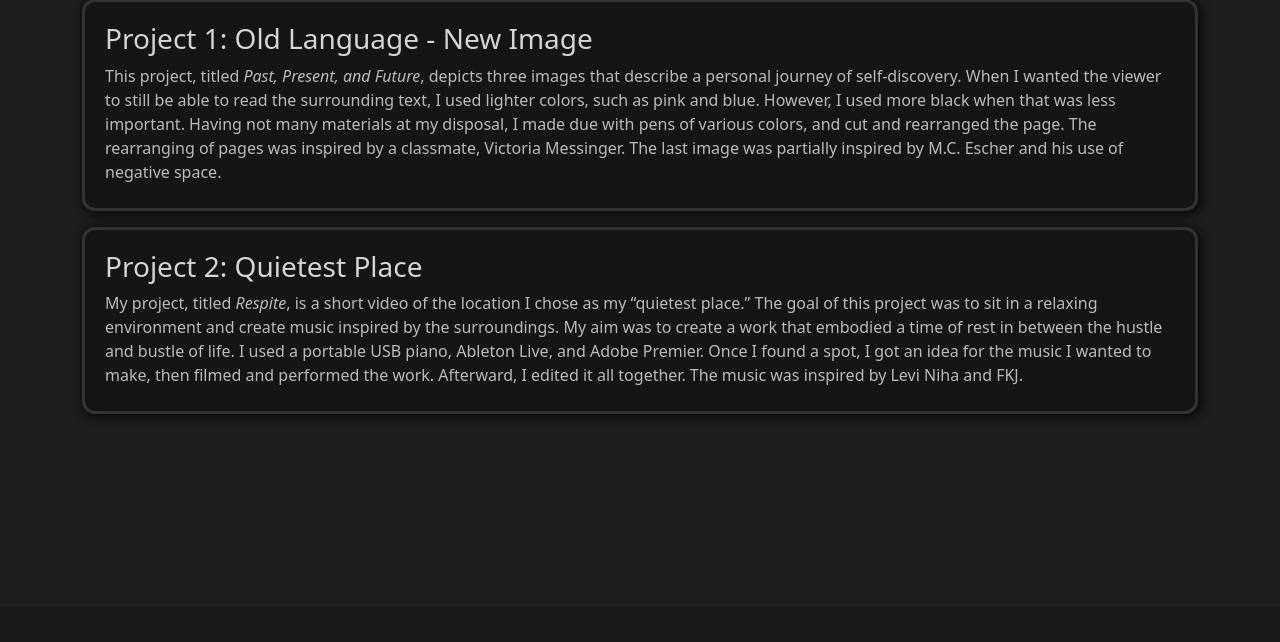
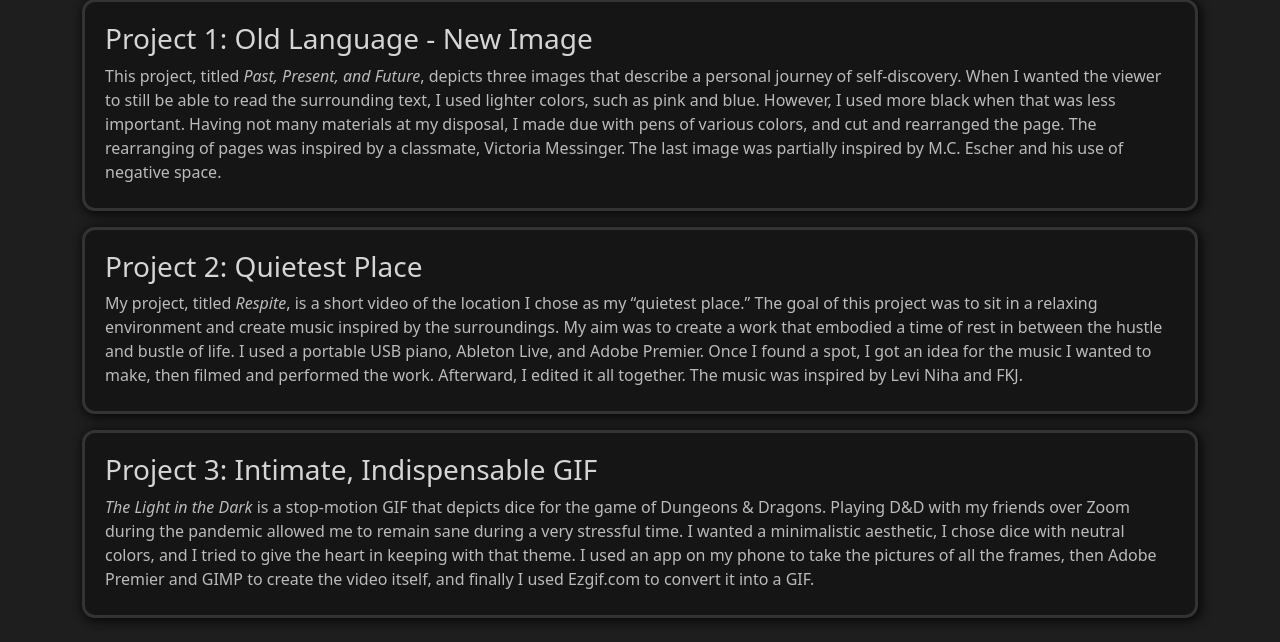
Before and after one commit to EmpathyCastro/DigitalArtPortfolio, a Flask app: page /statements in a window 1280 px wide. Shown: the part 193-835 px from the top of the page. Before the commit the page ends 607 px from the top, so only its background shows below. Run offline with Flask 2, Linux system fonts and the light colour scheme; parts of the project's set-up code (start-up, migrations or seed data) failed here and were passed over; some libraries are stand-ins or nearby versions.

Commit message:
Project 3

```diff
--- a/web/routes.py
+++ b/web/routes.py
@@ -32,7 +32,7 @@ def project2():
 
 @app.route("/project3")
 def project3():
-    return flask.render_template("empty-project.html", nav_page="projects")
+    return flask.render_template("project3.html", nav_page="projects")
 
 
 @app.route("/project4")
--- a/web/templates/statements.html
+++ b/web/templates/statements.html
@@ -1,6 +1,7 @@
 {% extends "layout.html" %}
 {% block content %}
   <h1 class="mt-2 mb-4 display-1 text-primary">Artist Statements</h1>
+  <div class="mb-4">
     <div class="project-container mb-3 pb-2">
       <h3>Project 1: Old Language - New Image</h3>
       <p>This project, titled <em>Past, Present, and Future</em>, depicts three images that describe a personal journey of
@@ -10,7 +11,7 @@
         inspired by a classmate, Victoria Messinger. The last image was partially inspired by M.C. Escher and his use
         of negative space.</p>
     </div>
-  <div class="project-container mb-5 pb-2">
+    <div class="project-container mb-3 pb-2">
       <h3>Project 2: Quietest Place</h3>
       <p>My project, titled <em>Respite</em>, is a short video of the location I chose as my “quietest place.” The goal of this
         project was to sit in a relaxing environment and create music inspired by the surroundings. My aim was to create
@@ -18,5 +19,15 @@
         Ableton Live, and Adobe Premier. Once I found a spot, I got an idea for the music I wanted to make, then filmed
         and performed the work. Afterward, I edited it all together. The music was inspired by Levi Niha and FKJ.</p>
     </div>
+    <div class="project-container mb-3 pb-2">
+      <h3>Project 3: Intimate, Indispensable GIF</h3>
+      <p><em>The Light in the Dark</em> is a stop-motion GIF that depicts dice for the game of Dungeons & Dragons. Playing D&D
+        with my friends over Zoom during the pandemic allowed me to remain sane during a very stressful time. I wanted a
+        minimalistic aesthetic, I chose dice with neutral colors, and I tried to give the heart in keeping with that
+        theme. I used an app on my phone to take the pictures of all the frames, then Adobe Premier and GIMP to create
+        the video itself, and finally I used Ezgif.com to convert it into a GIF.</p>
+    </div>
+  </div>
+
 
 {% endblock content %}
```
Also changed, not shown: web/templates/project3.html (added, +17 -0 lines), web/templates/reflections.html (+9 -1 lines), 1 other file. Lines whose indentation alone changed are shown as unchanged.
